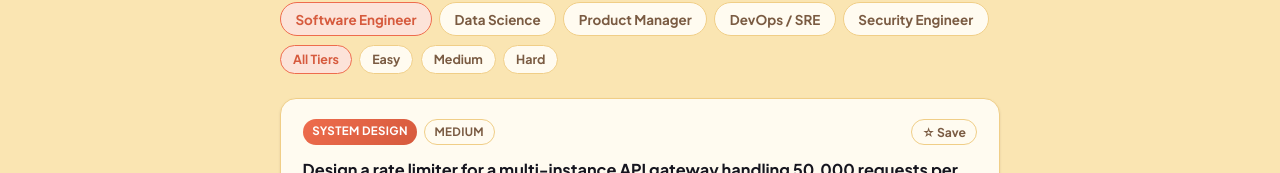
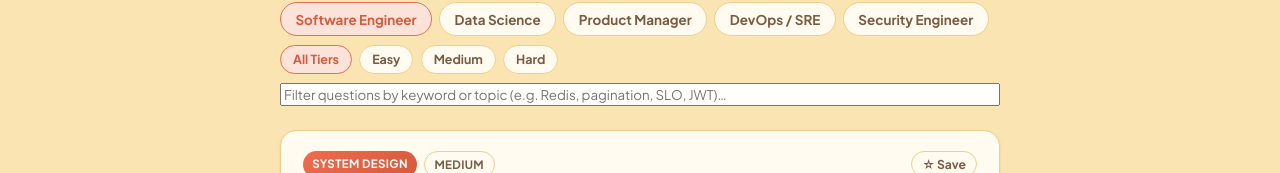
Before and after one commit to amruthamodela06/PrepCoach, a React (Vite) app in the folder frontend/: page / in a window 1280 px wide. Both pictures are taken after a click on the button "Question Bank". Shown: the part 187-360 px from the top of the page. Built offline with nearby package versions, Linux system fonts and the light colour scheme; no server answers.

Commit message:
feat(frontend/practice): add keyword search filter to PracticeBankView

```diff
--- a/frontend/src/views/PracticeBankView.jsx
+++ b/frontend/src/views/PracticeBankView.jsx
@@ -33,6 +33,7 @@ export default function PracticeBankView({
   const { toast } = useUi()
   const [role, setRole] = useState(initialRole || 'swe')
   const [difficulty, setDifficulty] = useState('')
+  const [searchQuery, setSearchQuery] = useState('')
   const [questions, setQuestions] = useState([])
   const [loading, setLoading] = useState(true)
   const [activeDraftId, setActiveDraftId] = useState(null)
@@ -118,13 +119,33 @@ export default function PracticeBankView({
               </button>
             ))}
           </div>
+
+          <input
+            type="search"
+            className="practice-search-input"
+            placeholder="Filter questions by keyword or topic (e.g. Redis, pagination, SLO, JWT)…"
+            aria-label="Filter questions by keyword"
+            value={searchQuery}
+            onChange={(e) => setSearchQuery(e.target.value)}
+          />
         </div>
 
         {loading ? (
           <div className="practice-empty">Loading curated questions…</div>
         ) : (
           <div className="practice-list">
-            {questions.map((q) => {
+            {questions
+              .filter((q) => {
+                const needle = searchQuery.trim().toLowerCase()
+                if (!needle) return true
+                return (
+                  (q.question || '').toLowerCase().includes(needle) ||
+                  (q.topic || '').toLowerCase().includes(needle) ||
+                  (Array.isArray(q.key_points) &&
+                    q.key_points.some((pt) => pt.toLowerCase().includes(needle)))
+                )
+              })
+              .map((q) => {
               const saved = isBookmarked?.(q.question)
               const draftText = drafts[q.id] || ''
               const metrics = analyzeDraftAnswer(draftText)
```
